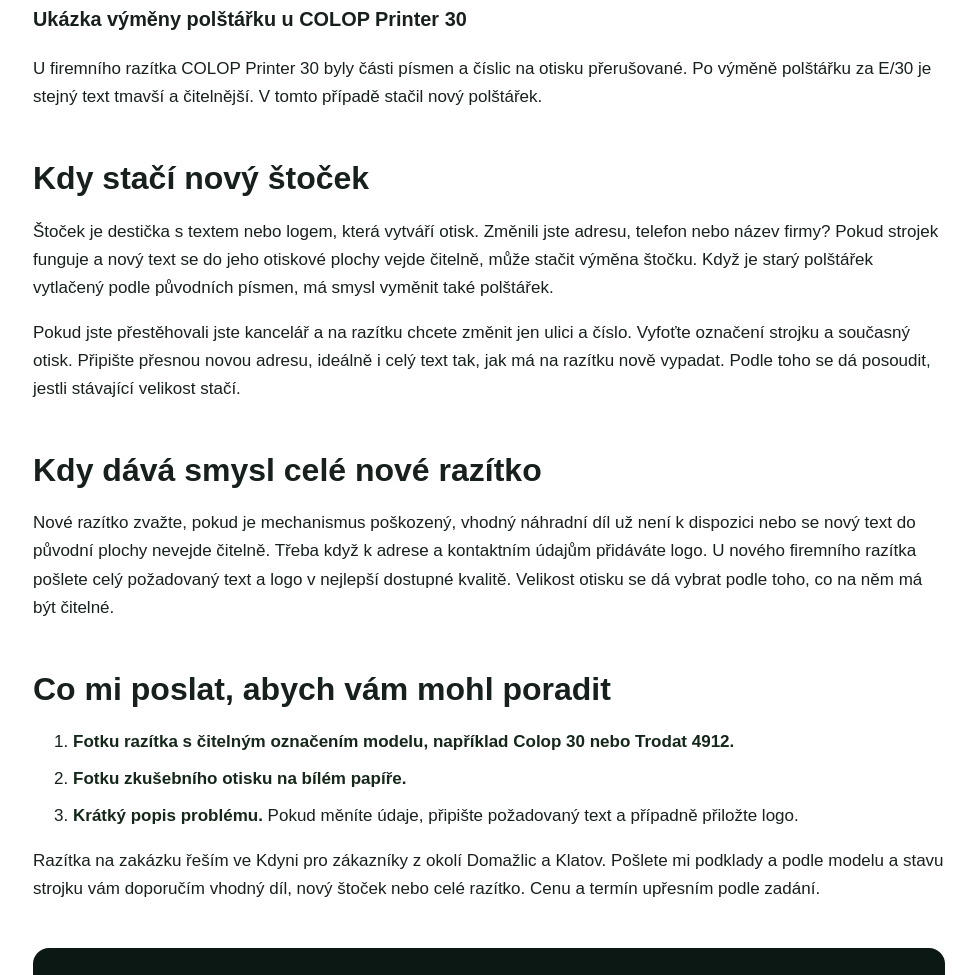
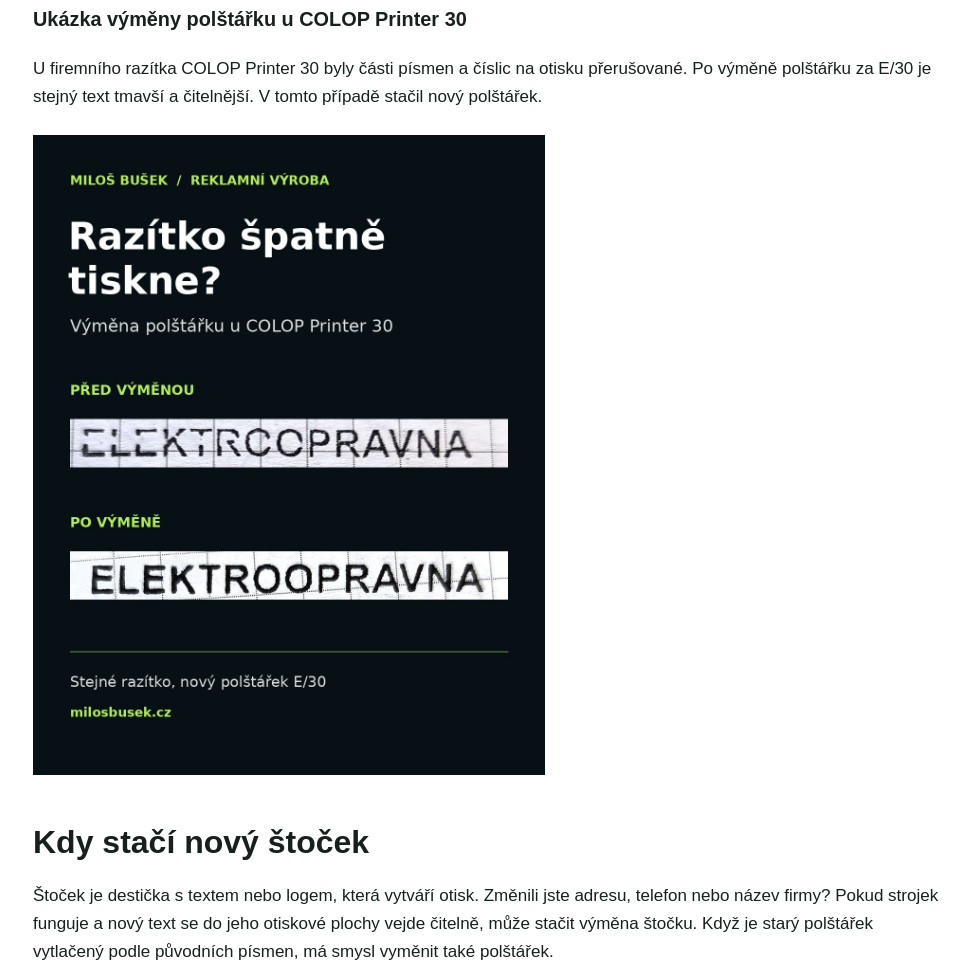
Before and after one commit to milosbusek/mb-web, a plain HTML site: page blog/razitko-spatne-tiskne/index.html in a window 1280 px wide. Shown: the part 1434-2409 px from the top of the page, without its empty margins (151-1120 px from the left). Drawn offline with Linux system fonts and the light colour scheme.

Commit message:
Doplnit srovnání skutečných otisků

```diff
--- a/blog/razitko-spatne-tiskne/index.html
+++ b/blog/razitko-spatne-tiskne/index.html
@@ -96,6 +96,7 @@
 <p>Jestli i s odpovídajícím polštářkem chybí pořád stejná část textu, je na místě zkontrolovat, jestli je štoček čistý, rovně usazený a bez poškození.</p>
 <h3 id="ukázka-výměny-polštářku-u-colop-printer-30">Ukázka výměny polštářku u COLOP Printer 30</h3>
 <p>U firemního razítka COLOP Printer 30 byly části písmen a číslic na otisku přerušované. Po výměně polštářku za E/30 je stejný text tmavší a čitelnější. V tomto případě stačil nový polštářek.</p>
+<figure style="margin:24px 0"><img src="/blog/razitko-spatne-tiskne/razitko-pred-a-po.jpg" alt="Otisk razítka COLOP Printer 30 před výměnou a po výměně polštářku E/30" width="1080" height="1350" style="display:block;width:min(100%,32rem);height:auto" loading="lazy"></figure>
 <h2 id="kdy-stačí-nový-štoček">Kdy stačí nový štoček</h2>
 <p>Štoček je destička s textem nebo logem, která vytváří otisk. Změnili jste adresu, telefon nebo název firmy? Pokud strojek funguje a nový text se do jeho otiskové plochy vejde čitelně, může stačit výměna štočku. Když je starý polštářek vytlačený podle původních písmen, má smysl vyměnit také polštářek.</p>
 <p>Pokud jste přestěhovali jste kancelář a na razítku chcete změnit jen ulici a číslo. Vyfoťte označení strojku a současný otisk. Připište přesnou novou adresu, ideálně i celý text tak, jak má na razítku nově vypadat. Podle toho se dá posoudit, jestli stávající velikost stačí.</p>
```
Also changed, not shown: blog/razitko-spatne-tiskne/razitko-pred-a-po.jpg (added).
